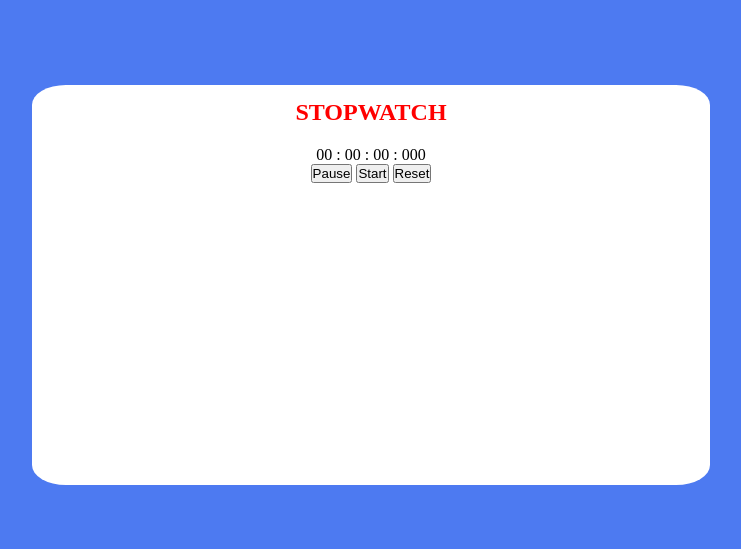
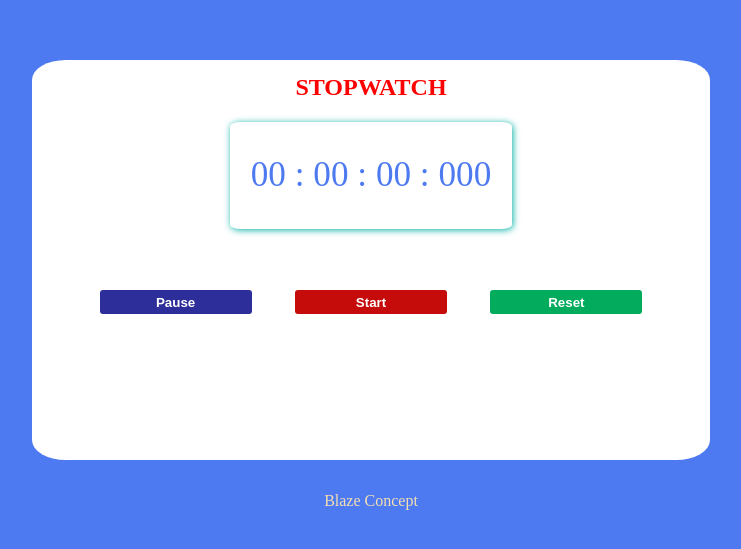
Before and after one commit to Maxillian01/StopWatch, a plain HTML site: page index.html in a window 1280 px wide. Shown: the part 115-664 px from the top of the page, without its empty margins (269-1010 px from the left). Drawn offline with Linux system fonts and the light colour scheme.

Commit message:
Added css styling to the action button

```diff
--- a/index.html
+++ b/index.html
@@ -33,6 +33,7 @@
                 <button class="reset-btn">Reset</button>
             </div>
         </div>
+        <footer>Blaze Concept</footer>
    </div>
 </body>
 </html>
--- a/style.css
+++ b/style.css
@@ -7,6 +7,7 @@
 
 .main-section {
     display: flex;
+    flex-direction: column;
     justify-content: center;
     align-items: center;
     background-color: #4d7af1;
@@ -31,6 +32,51 @@
     font-size: 75%;
 }
 
+.time-reader {
+    font-size: 2.2rem;
+    color: #4d7af1;
+    margin: 0.1% 3% 9% 3%;
+    padding: 5% 3%;
+    border-radius: 4%;
+    box-shadow: #03b1a5 1px 1px 7px;
+}
+
 .time-reader span {
+    color: #4d7af1;
+    background-color:#fff;
+    font-size: 2.2rem;
+}
 
+.action-btn {
+    display: flex;
+    justify-content: space-between;
+    width: 80%;
 }
+
+.action-btn button {
+    width: 28%;
+    height: 1.5rem;
+    border: none;
+    border-radius: 3px;
+    color: white;
+    font-weight: bold;
+}
+
+.pause-btn{
+    background-color: rgb(46, 46, 154);
+}
+
+.start-btn {
+    background-color: rgb(198, 11, 11);
+}
+
+.reset-btn {
+    background-color: rgb(3, 172, 93);
+}
+
+footer {
+    justify-content: center;
+    display: flex;
+    color: wheat;
+    margin-top: 2rem;
+}
```
